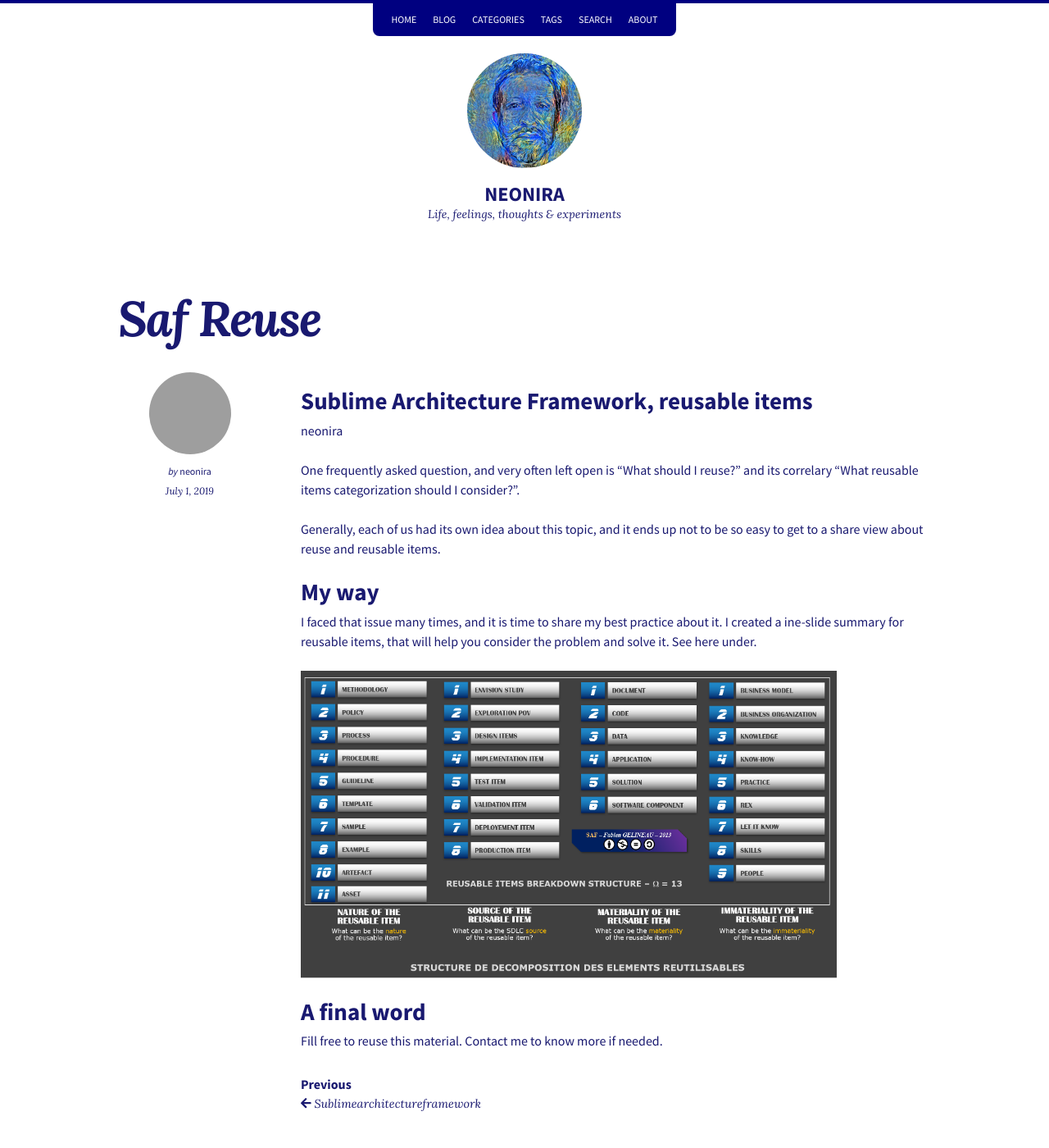
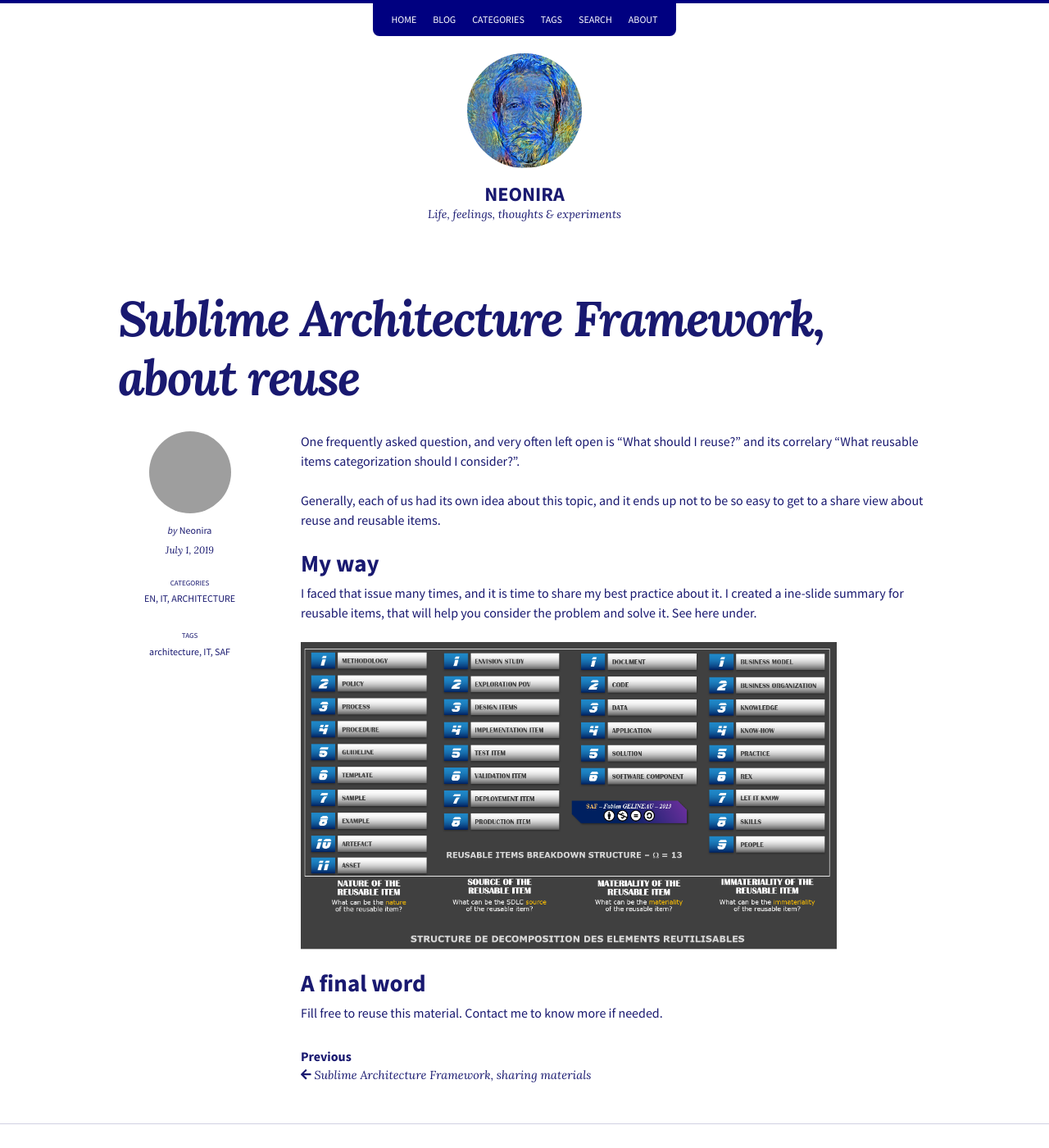
Before and after one commit to neonira/neonira.github.io, a Jekyll site: the page built from _posts/2019-06-31-saf-reuse.md, in a window 1280 px wide and 1400 px high. Shown: the whole window at 82% size. Built offline with Jekyll 4.4.1, drawn with Linux system fonts in a browser that asks for light colours; nearby versions of some CDN libraries; comment, search, counter and statistics services are not loaded; grey boxes are pictures that could not be loaded.

Commit message:
corrected .md files

```diff
--- a/_posts/2019-06-31-saf-reuse.md
+++ b/_posts/2019-06-31-saf-reuse.md
@@ -1,6 +1,14 @@
-Sublime Architecture Framework, reusable items
-================
-neonira
+---
+title: Sublime Architecture Framework, about reuse
+hidden: false
+categories: EN IT ARCHITECTURE
+tags: architecture IT SAF
+comments: true
+author: neonira
+permalink: saf2
+comments: true
+---
+
 
 One frequently asked question, and very often left open is “What should
 I reuse?” and its correlary “What reusable items categorization should I
```
Also changed, not shown: _posts/2019-05-15-sublimeArchitectureFramework.md (+10 -3 lines).
